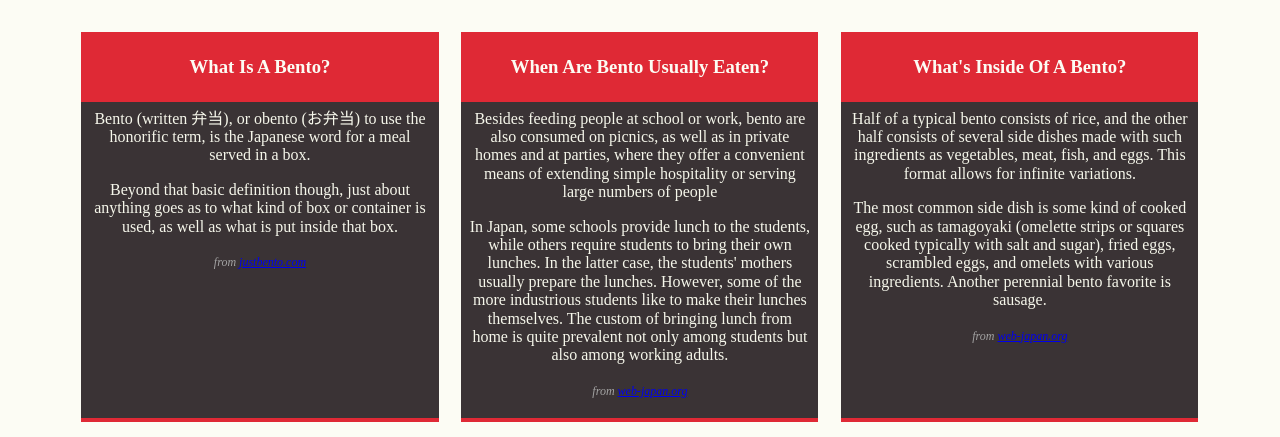
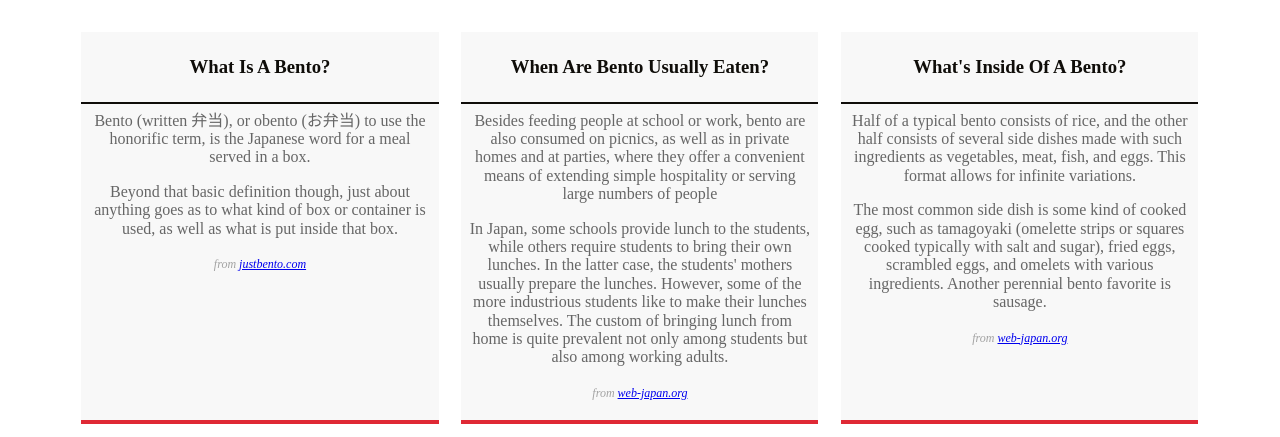
Before and after one commit to BlueAccords/static-bento-website, a website: page app/index.html in a window 1280 px wide. Shown: the part 363-800 px from the top of the page. Drawn offline with nearby package versions, Linux system fonts and the light colour scheme; files that its build step writes are made by us from their sources.

Commit message:
still playing around with styles

```diff
--- a/app/scss/style.scss
+++ b/app/scss/style.scss
@@ -214,14 +214,15 @@ img#bento-image {
 }
 
 .content-title {
-  color: $white;
+  color: $black;
   margin-bottom: 0;
   padding: 1.5rem;
-  background-color: $main;
+  background-color: $gray-light;
+  border-bottom: 2px solid $black;
 }
 
 .content-text {
-  background-color: $dark;
+  background-color: $gray-light;
   padding: .5rem;
 
   min-height: 20rem;
@@ -229,7 +230,7 @@ img#bento-image {
 
   // Used to make text right below the header text
   p {
-    color: $light;
+    color: $gray-dark;
     margin-top: 0;
   }
 }
--- a/app/scss/variables.scss
+++ b/app/scss/variables.scss
@@ -16,7 +16,9 @@ $dark       : #3A3335;
 $black      : #0F0D09;
 $light      : #F6F7EB;
 $light-dark : #94958B;
-$white      : #FCFCF4;
+$white      : #FFF;
+$gray-light : #f8f8f8;
+$gray-dark  : #666666;
 
 // $main       : #CD3C2E;
 // $main-light : #67201B;
```
Also changed, not shown: 1 other file.
